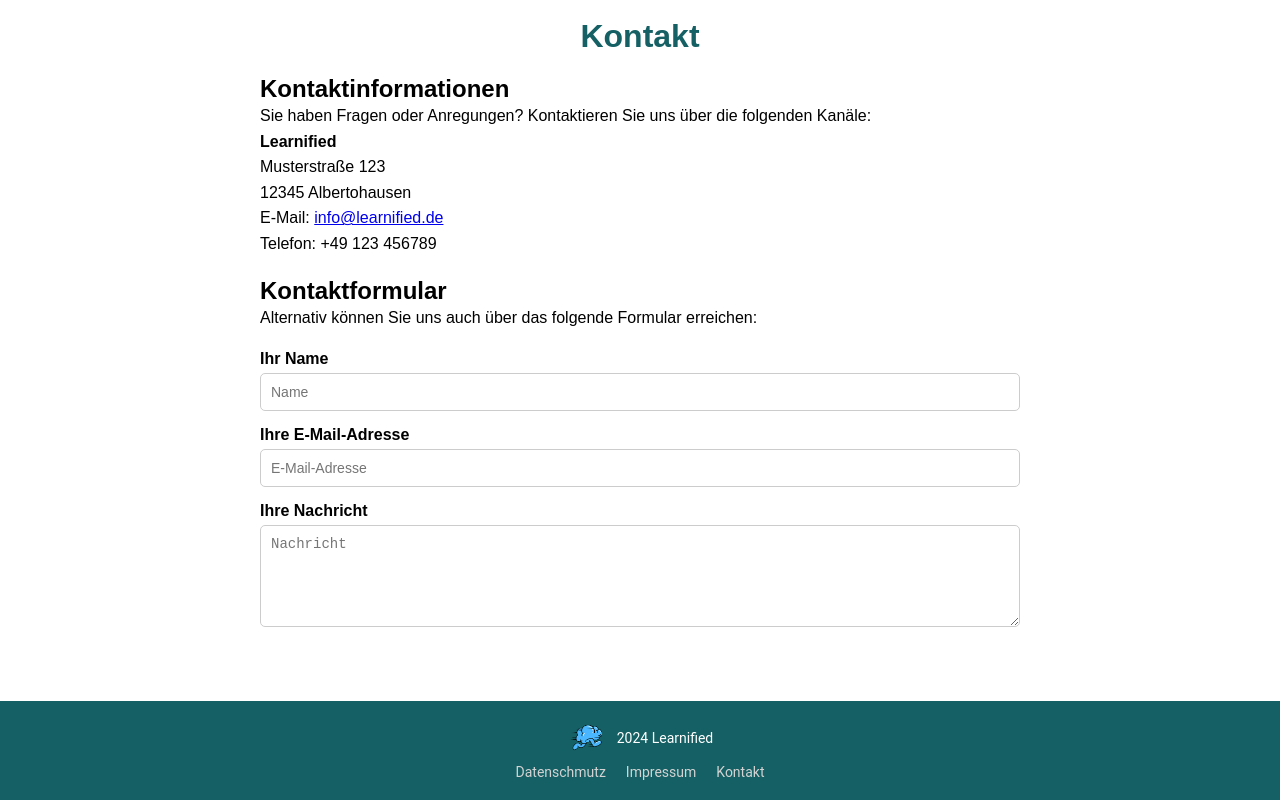
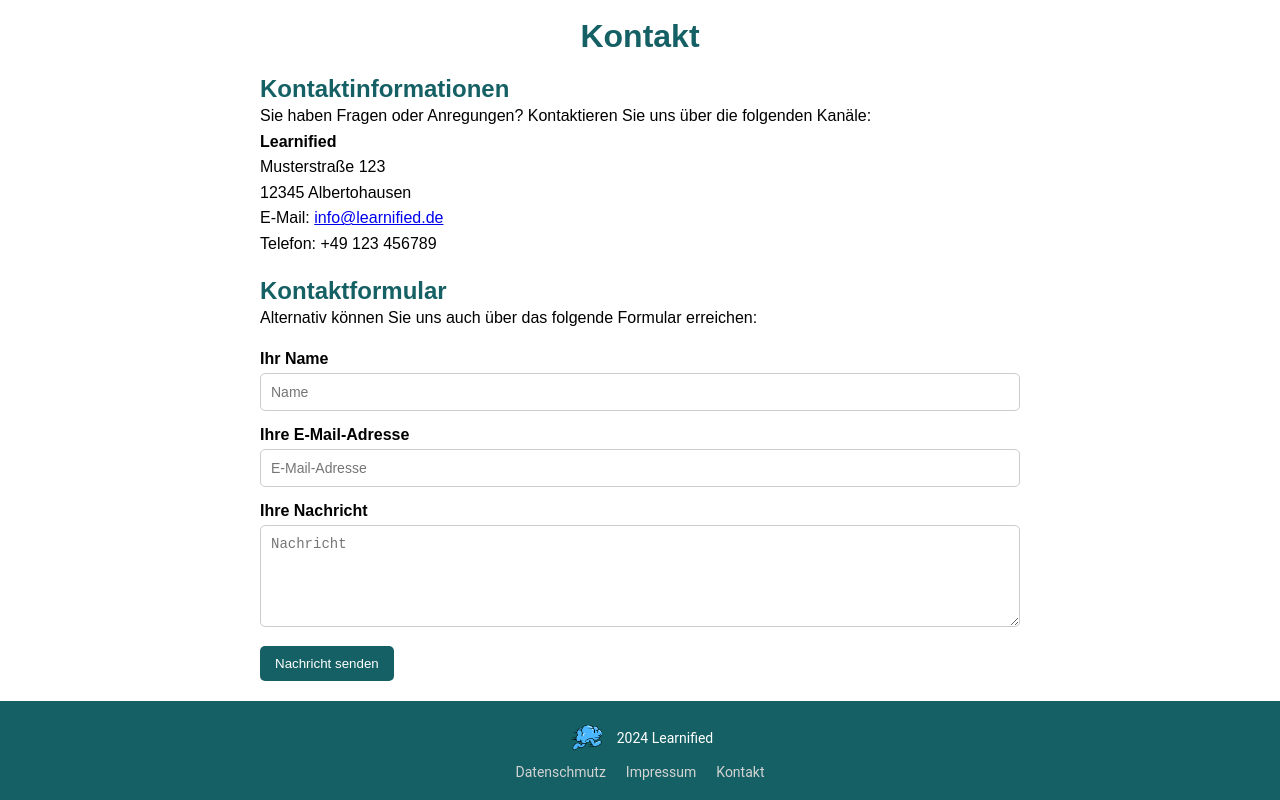
Before and after one commit to coding-bootcamps-eu/final-project-2024-08-learn-app, a Vue app: page /kontakt in a window 1280 px wide. In both pictures the pointer is over the button "Nachricht senden". Shown: the part 136-936 px from the top of the page. Built offline with nearby package versions, Linux system fonts and the light colour scheme; a web font is replaced by a local one.

Commit message:
footer contact: repair the button

```diff
--- a/src/views/Kontakt.vue
+++ b/src/views/Kontakt.vue
@@ -93,7 +93,7 @@
 
 .contact-content h2 {
   margin-top: 20px;
-  color: var(--clr-green);
+  color: var(--clr-green-dark);
 }
 
 .contact-content p,
@@ -143,6 +143,6 @@
 }
 
 .submit-button:hover {
-  background-color: var(--clr-green);
+  background-color: var(--clr-green-dark);
 }
 </style>
```
